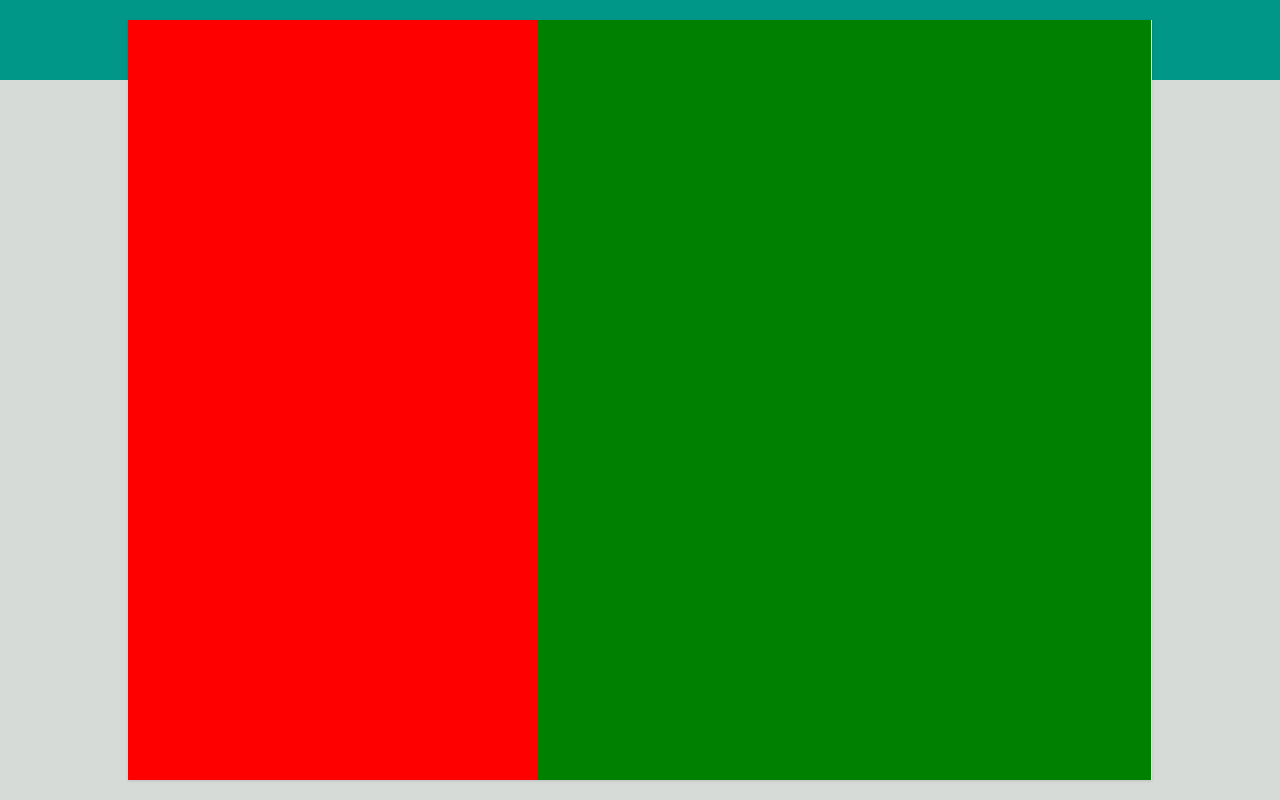
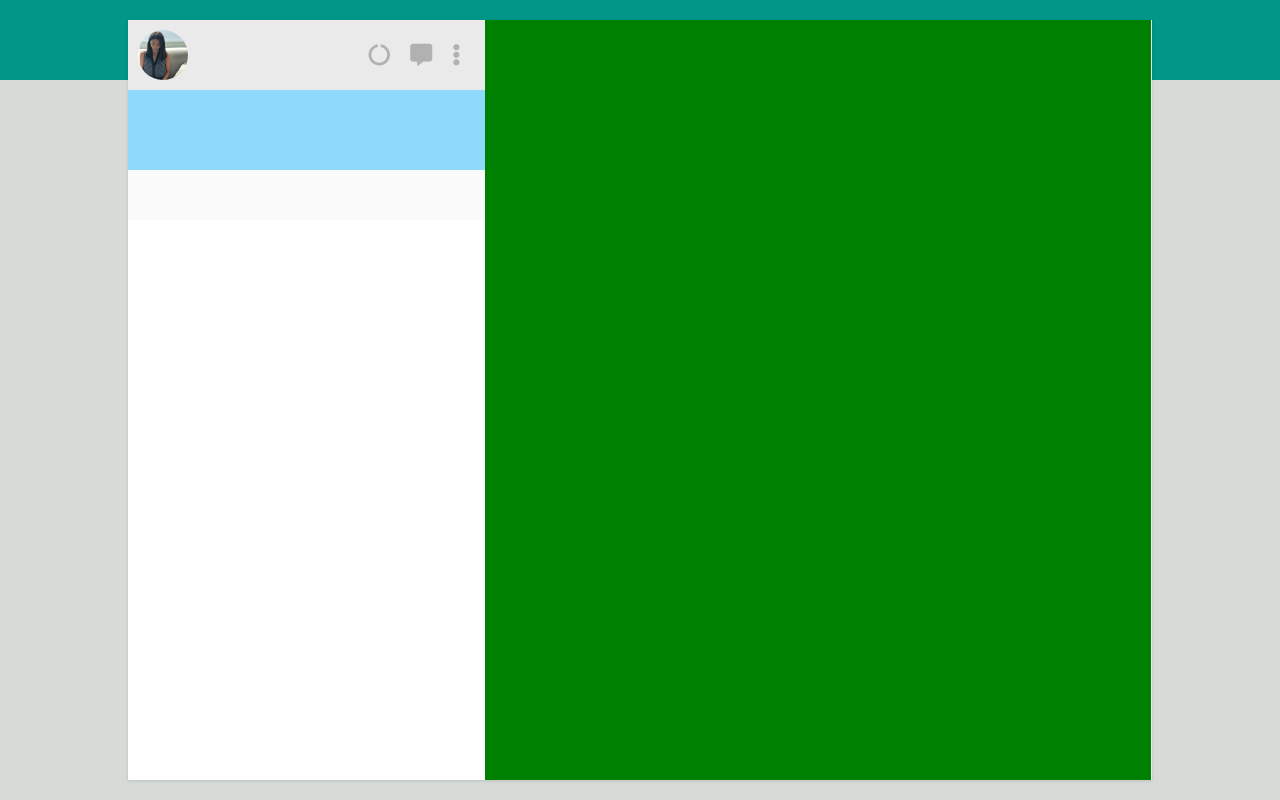
Before and after one commit to MartinaRia/js-html-css-boolzap, a plain HTML site: page Ex/index.html in a window 1280 px wide. Drawn offline with nearby package versions, Linux system fonts and the light colour scheme.

Commit message:
Col-contacts --> My-profile ok

```diff
--- /dev/null
+++ b/Ex/css/col-contacs.css
@@ -0,0 +1,61 @@
+/* COL-CONTACTS ---------------------------------------- */
+.col-contacts-container{
+  width: 100%;
+  height: 100%;
+}
+
+/* my profile */
+.my-profile{
+  width: 100%;
+  height: 70px;
+
+  justify-content: space-between;
+  align-items: center;
+  flex-wrap: nowrap;
+
+  cursor: pointer;
+}
+
+.immagine, .icone{
+  height: 100%;
+  align-items: center;
+}
+
+.icone{
+  margin-right: 15px;
+}
+.profile-img-top{
+  margin: calc((70px - 50px)/2);
+}
+
+.icone .fas{
+  margin: auto 10px;
+  color: rgb(177, 177, 177);
+  font-size: 22px;
+}
+
+
+
+
+/* ricevi-notifiche */
+.ricevi-notifiche{
+  width: 100%;
+  height: 80px;
+
+  background: #8EDAFC;
+}
+
+/* ricevi-notifiche */
+.cerca{
+  width: 100%;
+  height: 50px;
+
+  background: #fafafa;
+}
+
+/* contacts */
+.contacts{
+  height: calc(100% - 70px - 50px - 80px);
+  background: #fff;
+  overflow-y: scroll;
+}
--- a/Ex/css/general-style.css
+++ b/Ex/css/general-style.css
@@ -47,14 +47,27 @@ body{
 }
 
 .col-contacts{
-  margin-right: 0.5px;
-  width: 39.9%;
+  /*margin-right: 0.5px;*/
+  width: 34.9%;
   height: 100%;
-  background: red; /* DEBUG:  */
 }
 
 .col-chat{
-  width: 60%;
+  width: 65%;
   height: 100%;
   background: green; /* DEBUG:  */
 }
+
+
+/* GENERAL ------- */
+.profile-img-top{
+  border-radius: 100%;
+  width: 50px;
+  height: 50px;
+}
+
+.profile-img-contacts{
+  border-radius: 100%;
+  width: 60px;
+  height: 60px;
+}
--- a/Ex/index.html
+++ b/Ex/index.html
@@ -1,11 +1,12 @@
 <!DOCTYPE html>
-<html lang=it dir="ltr">
+<html lang="it" dir="ltr">
   <head>
     <meta charset="utf-8">
     <meta name="viewport" content="width=device-width, initial-scale=1.0">
 
     <!-- CSS -->
     <link rel="stylesheet" href="css/general-style.css">
+    <link rel="stylesheet" href="css/col-contacs.css">
     <!-- font -->
     <link href="https://fonts.googleapis.com/css?family=Lato:300,400,700" rel="stylesheet">
     <!-- font awasome -->
@@ -23,13 +24,43 @@
 
       <div class="main-window">
         <div class="main-window-container flex-container">
+
+          <!-- COL CONTACTS -->
           <div class="col-contacts">
+            <div class="col-contacts-container">
+              <div class="my-profile flex-container">
 
-          </div>
+                <div class="immagine flex-container">
+                  <img class="profile-img-top" src="img/me.jfif" alt="la mia foto profilo">
+                </div>
+
+                <div class="icone flex-container">
+                  <i class="fas fa-circle-notch"></i>
+						      <i class="fas fa-comment-alt"></i>
+						      <i class="fas fa-ellipsis-v"></i>
+                </div>
+
+              </div> <!-- /my-profile -->
+              <div class="ricevi-notifiche">
+
+              </div>
+              <div class="cerca">
+
+              </div>
+              <div class="contacts">
+
+              </div>
+            </div> <!-- /col-contacts-container -->
+          </div> <!-- /col-contacts -->
+
+          <!-- COL CHAT -->
           <div class="col-chat">
+            <div class="col-chat-container">
 
-          </div>
-        </div><!-- /main-window-container -->
+            </div> <!-- /col-chat-container -->
+          </div> <!-- /col-chat -->
+
+        </div> <!-- /main-window-container -->
       </div> <!-- /main-window -->
 
     </div> <!-- /container -->
```
Also changed, not shown: Ex/element-preparation-sheet.html (+22 -1 lines), Ex/img/me.jfif (added).
